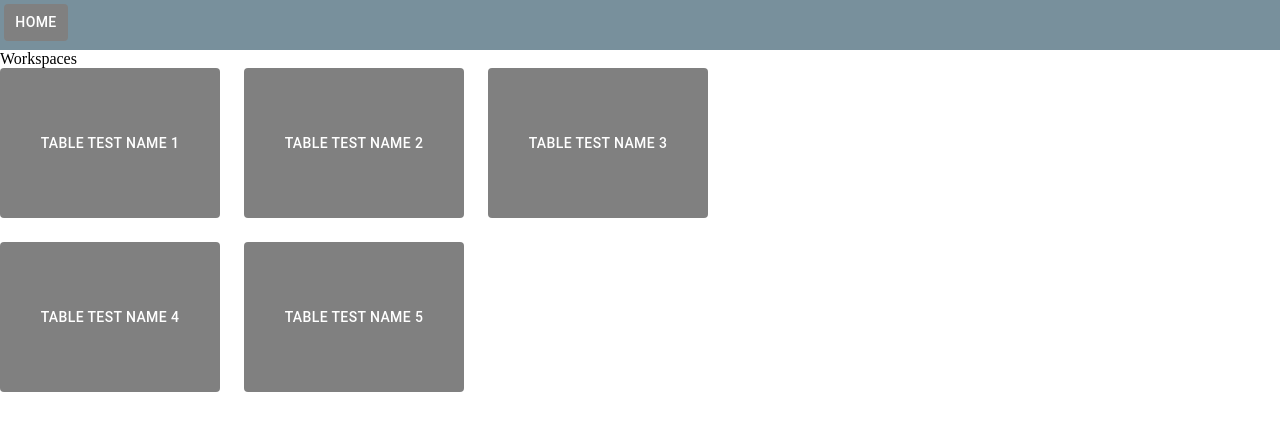
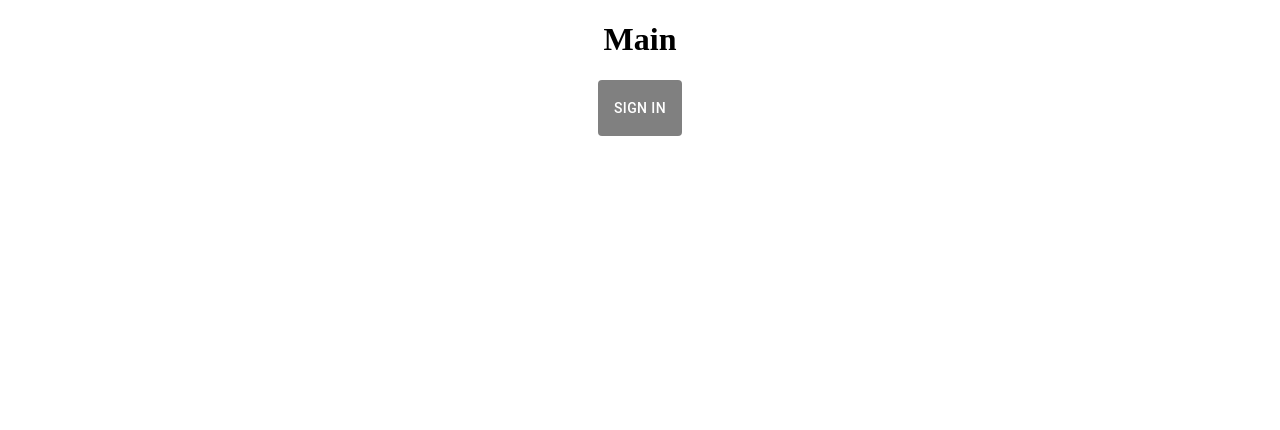
Before and after one commit to ElonFromMars/TaskManagerWebView, a React (Create React App) app: page / in a window 1280 px wide. Shown: the top 430 px of the page. Built offline with nearby package versions, Linux system fonts and the light colour scheme.

Commit message:
add start page, profile; fix routings

```diff
--- a/src/App.js
+++ b/src/App.js
@@ -1,18 +1,27 @@
-import NavigationBar from './components/navbar/NavigationBar.js';
+import PageLayout from './components/main/PageLayout.js';
 import Table from './components/table/Table.js';
+import StartPage from './components/main/StartPage.js';
+import UserProfile from './components/profile/UserProfile.js';
 import Workspaces from './components/workspace/Workspaces.js';
 import { Routes, Route } from 'react-router-dom';
+import { AuthProvider } from './security/AuthProvider.js';
 
-function TaskApp() {
+function App() {
   return (
     <>
-      <NavigationBar/>
+    <AuthProvider>
       <Routes>
-        <Route path='/' element={<Workspaces/>}/>
-        <Route path='table' element={<Table/>}/>
+        <Route path='/' element={<StartPage/>}/>
+        <Route path='user' element={<PageLayout/>}>
+          <Route index element={<Workspaces/>}/>
+          <Route path='workspaces' element={<Workspaces/>}/>
+          <Route path='table' element={<Table/>}/>
+          <Route path='profile' element={<UserProfile/>}/>
+        </Route>
       </Routes>
+      </AuthProvider>
     </>
   );
 }
 
-export default TaskApp;
+export default App;
--- /dev/null
+++ b/src/components/main/PageLayout.js
@@ -0,0 +1,14 @@
+import { Outlet } from 'react-router';
+import NavigationBar from '../navbar/NavigationBar';
+
+function PageLayout () {
+
+    return (
+        <>
+            <NavigationBar/>
+            <Outlet/>
+        </>
+    );
+}
+
+export default PageLayout;
--- /dev/null
+++ b/src/components/main/SignInButton.js
@@ -0,0 +1,20 @@
+import Button from '@mui/material/Button';
+import { styles } from '../../styles';
+import { useAuth } from '../../security/AuthProvider';
+import { useNavigate } from 'react-router-dom';
+
+function SignInButton() {
+    const auth = useAuth();
+    const navigate = useNavigate();
+
+    const handleLogin = () => {
+        auth.login("test user")
+        navigate('/user');
+    }
+
+    return (
+        <Button onClick={handleLogin} sx={styles.signinButton}> Sign In</Button>
+    );
+}
+
+export default SignInButton;
--- /dev/null
+++ b/src/components/main/StartPage.js
@@ -0,0 +1,26 @@
+import { Box } from "@mui/material";
+import SignInButton from "./SignInButton";
+//import { useAuth } from './AuthProvider';
+//import { Navigate } from 'react-router-dom';
+import { styles } from '../../styles';
+
+function StartPage() {
+    /*const auth = useAuth();
+
+    if (auth.user) {
+        return <Navigate to='/'/>
+    }*/
+
+    return (
+      <>
+        <Box sx={styles.mainPageHeaderContainer}>
+           <h1>Main</h1>
+        </Box>
+        <Box sx={styles.mainPageSignInContainer}>
+           <SignInButton/>
+        </Box>
+      </>
+    );
+}
+
+export default StartPage;
--- a/src/components/navbar/NavigationBar.js
+++ b/src/components/navbar/NavigationBar.js
@@ -4,16 +4,24 @@ import { useNavigate } from 'react-router-dom';
 import { Box } from '@mui/material';
 
 function NavigationBar() {
-
     const navigate = useNavigate();
 
     function handleOpenTable() {
-      navigate('/');
+        navigate('/user');
+    }
+
+    function handleOpenProfile() {
+      navigate('/user/profile');
     }
 
     return (
       <Box sx={styles.navigationBar}>
+        <Box sx={styles.navigationBarLeft}>
           <Button onClick={handleOpenTable} sx={styles.homeButton}>Home</Button>
+        </Box>
+        <Box sx={styles.navigationBarRight}>
+          <Button onClick={handleOpenProfile} sx={styles.profileButton}>Profile</Button>
+        </Box>
       </Box>
     );
 }
--- /dev/null
+++ b/src/components/profile/UserProfile.js
@@ -0,0 +1,22 @@
+import Button from '@mui/material/Button';
+import { styles } from '../../styles';
+import { useAuth } from '../../security/AuthProvider';
+import { useNavigate } from 'react-router-dom';
+
+function UserProfile() {
+    const auth = useAuth();
+    const navigate = useNavigate();
+
+    const handleLogout = () => {
+        auth.logout();
+        navigate('/');
+    }
+
+    return (
+        <>
+            <Button onClick={handleLogout} sx={styles.logoutButton}>Logout</Button>
+        </>
+    );
+}
+
+export default UserProfile;
--- a/src/components/workspace/Workspaces.js
+++ b/src/components/workspace/Workspaces.js
@@ -11,7 +11,7 @@ function Workspaces() {
     const navigate = useNavigate();
 
     function handleOpenTable() {
-        navigate('/table');
+        navigate('/user/table');
     }
 
     const content = tables.map(table =>
--- /dev/null
+++ b/src/security/AuthProvider.js
@@ -0,0 +1,27 @@
+import { useState, createContext, useContext } from 'react';
+
+const AuthContext = createContext(null);
+
+export const AuthProvider = ({ children }) => {
+    const [user, setUser] = useState(null);
+
+    const login = (user) => {
+        setUser(user);
+    }
+
+    const logout = () => {
+        setUser(null);
+    }
+
+    return (
+        <AuthContext.Provider value={{ user, login, logout}}>
+            {children}
+        </AuthContext.Provider>
+    )
+}
+
+const useAuth = () =>{
+    return useContext(AuthContext);
+}
+
+export { useAuth };
--- a/src/styles.js
+++ b/src/styles.js
@@ -48,10 +48,47 @@ export const styles = {
         },
         m: 0.5
     },
+    profileButton: {
+        bgcolor: "gray",
+        color: "white",
+        '&:hover': {
+            backgroundColor: "blue !important"
+        },
+    },
     navigationBar: {
+        display: "flex",
         bgcolor: "#78909c",
         m: 0,
         p: 0,
-        height: 50
+        height: 55,
     },
+    navigationBarLeft: {
+        display: "flex",
+        justifyContent: 'flex-start',
+        flexGrow: 1,
+        alignItems: 'center',
+        pl: 0.65,
+    },
+    navigationBarRight: {
+        display: "flex",
+        justifyContent: 'flex-end',
+        alignItems: 'center',
+        pr: 1,
+    },
+    signinButton: {
+        bgcolor: "gray",
+        color: "white",
+        '&:hover': {
+            backgroundColor: "blue !important"
+        },
+        p: 2
+    },
+    mainPageHeaderContainer:{
+        display: "flex",
+        justifyContent: "center",
+    },
+    mainPageSignInContainer:{
+        display: "flex",
+        justifyContent: "center",
+    }
 };
```
Also changed, not shown: src/components/main/Main.js (deleted, +0 -10 lines), src/index.js (+8 -5 lines), src/security/RequireAuth.js (added, +14 -0 lines). Lines whose indentation alone changed are shown as unchanged.
